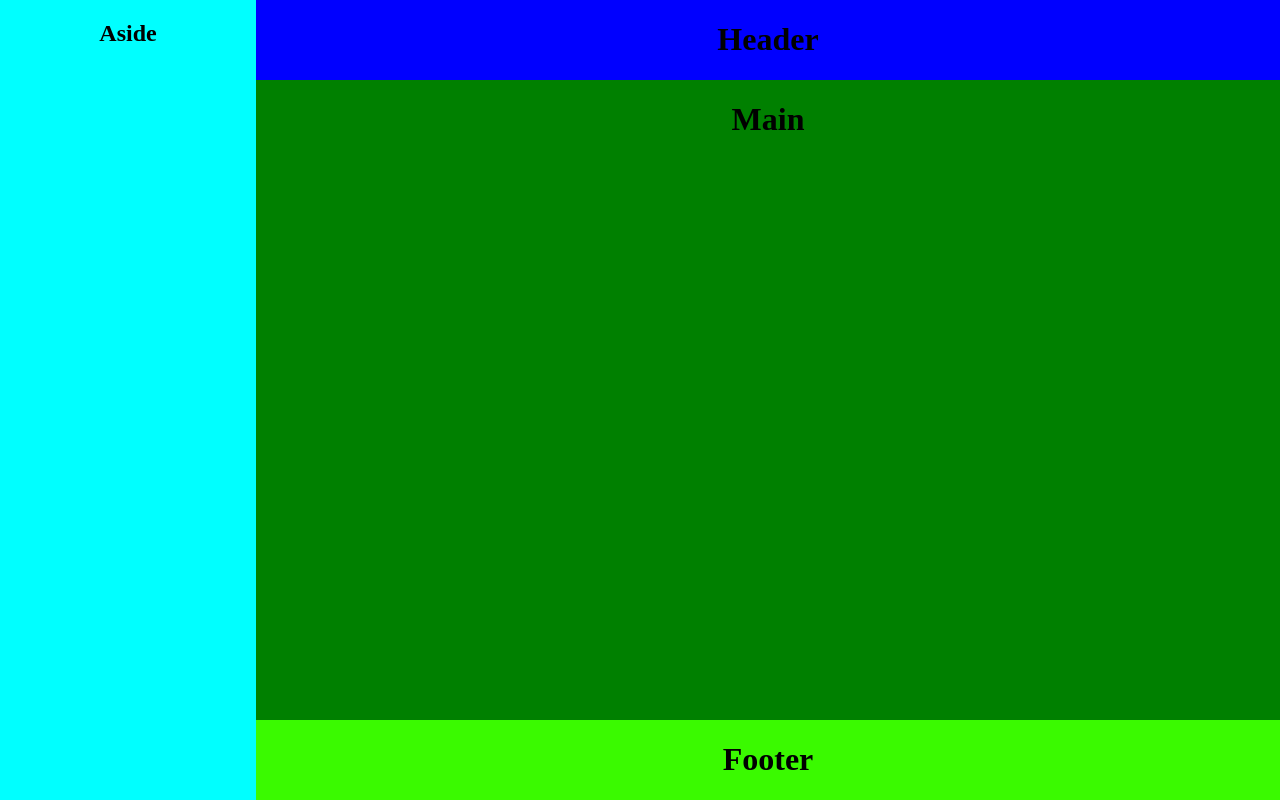
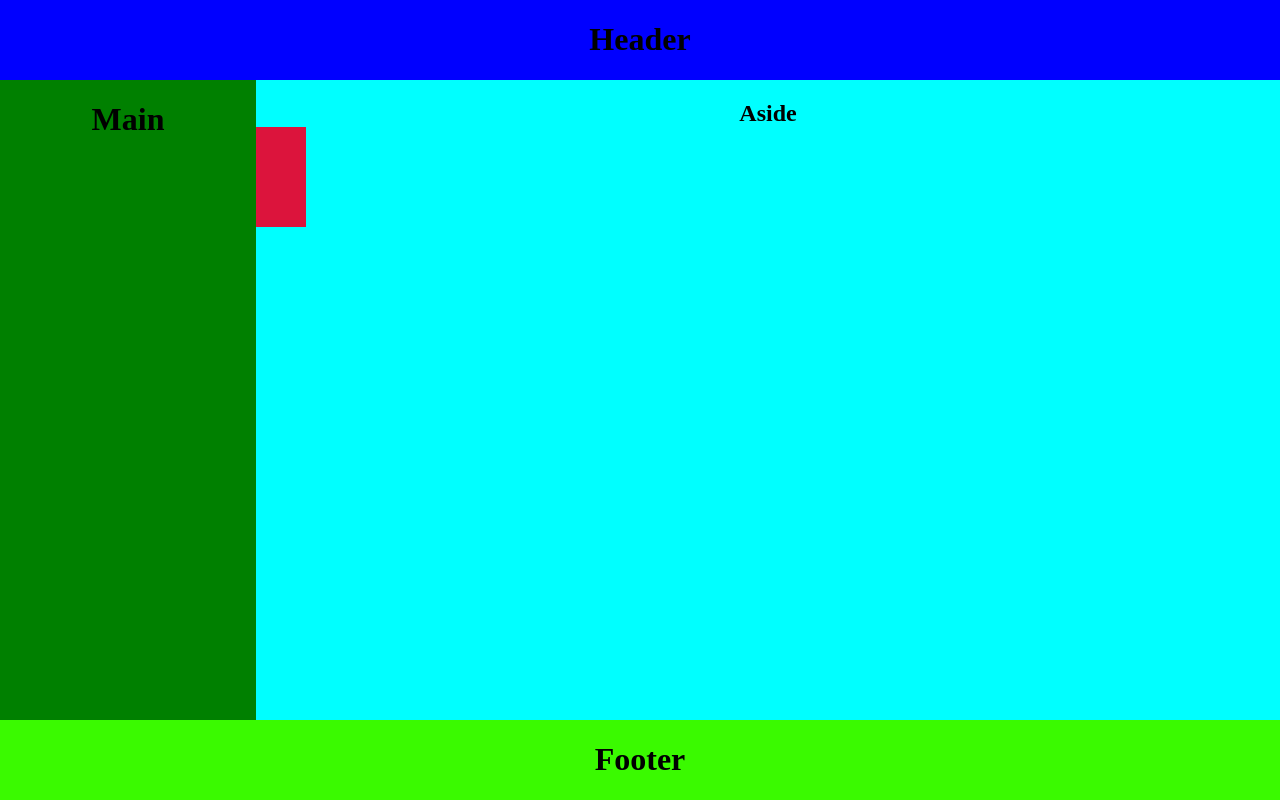
Before and after one commit to RafaelNegrao/estudo-grid, a plain HTML site: page index.html in a window 1280 px wide. Drawn offline with Linux system fonts and the light colour scheme.

Commit message:
alterado css.

```diff
--- a/index.html
+++ b/index.html
@@ -11,7 +11,12 @@
     <div class="container">
         <header><h1>Header</h1></header>
         <main><h1>Main</h1></main>
-        <aside><h1>Aside</h1></aside>
+        <aside><h1>Aside
+
+                <div class="rectangle"></div>
+
+
+        </h1></aside>
         <footer><h1>Footer</h1></footer>
     </div>
 </body>
--- a/style.css
+++ b/style.css
@@ -11,10 +11,10 @@ html,body{
     grid-template-columns: 1fr 2fr 2fr;
     /*a quantidade de fr define a quantidade de colunas*/
     grid-template-rows: 10vh 70vh 10vh 10vh;
-    grid-template-areas: "a h h"
-                         "a m m"
-                         "a m m"
-                         "a f f"
+    grid-template-areas: "h h h"
+                         "m a a"
+                         "m a a"
+                         "f f f"
     /*
     grid-row-gap: 2px;
     Espaço entre as linhas
@@ -43,6 +43,11 @@ footer{
 }
 footer h1{
     text-align: center;
-
+}
+.rectangle{
+    width: 50px;
+    height: 100px;
+    background-color: crimson;
+    border-left: 4px;
 
 }
```
Also changed, not shown: 1 other file.
